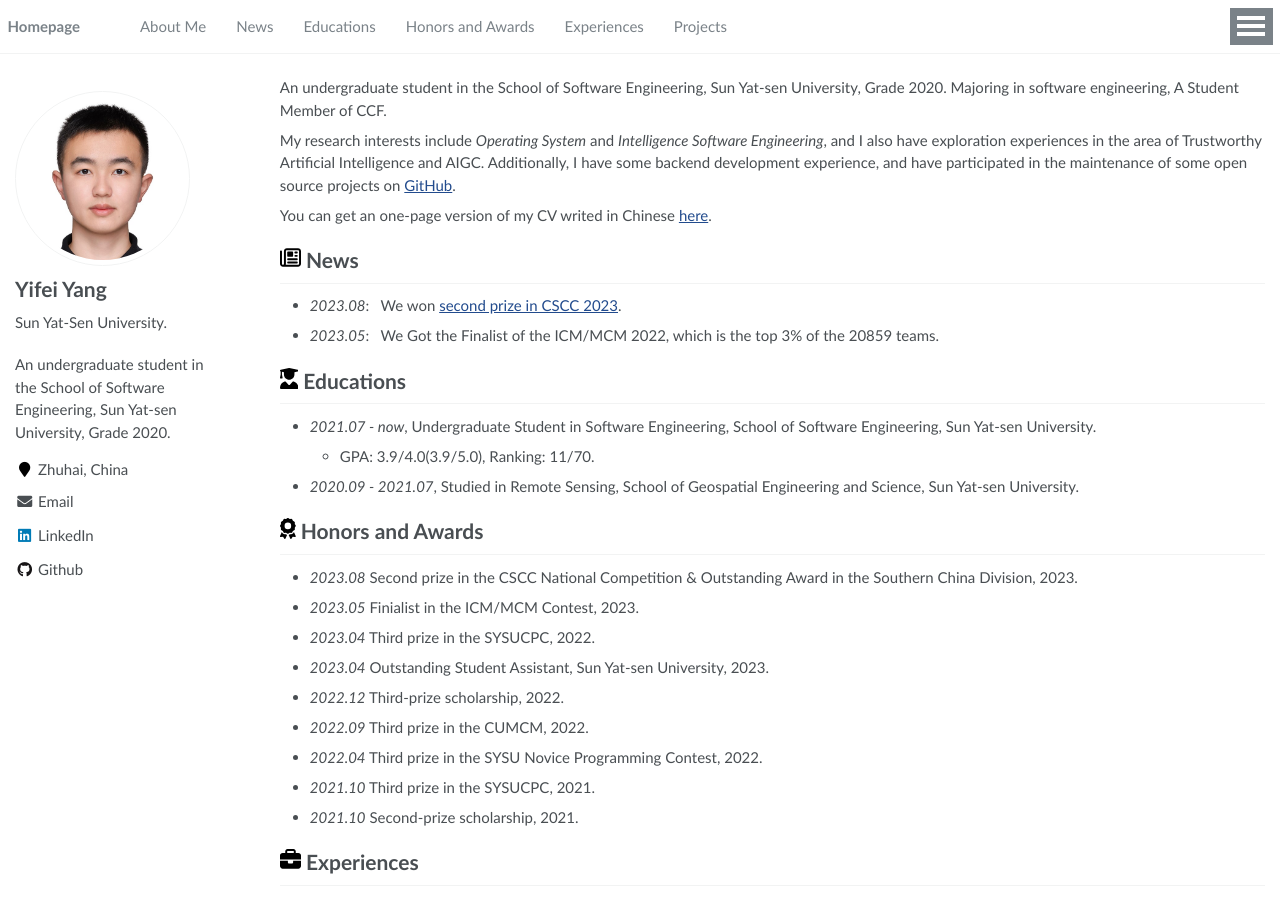
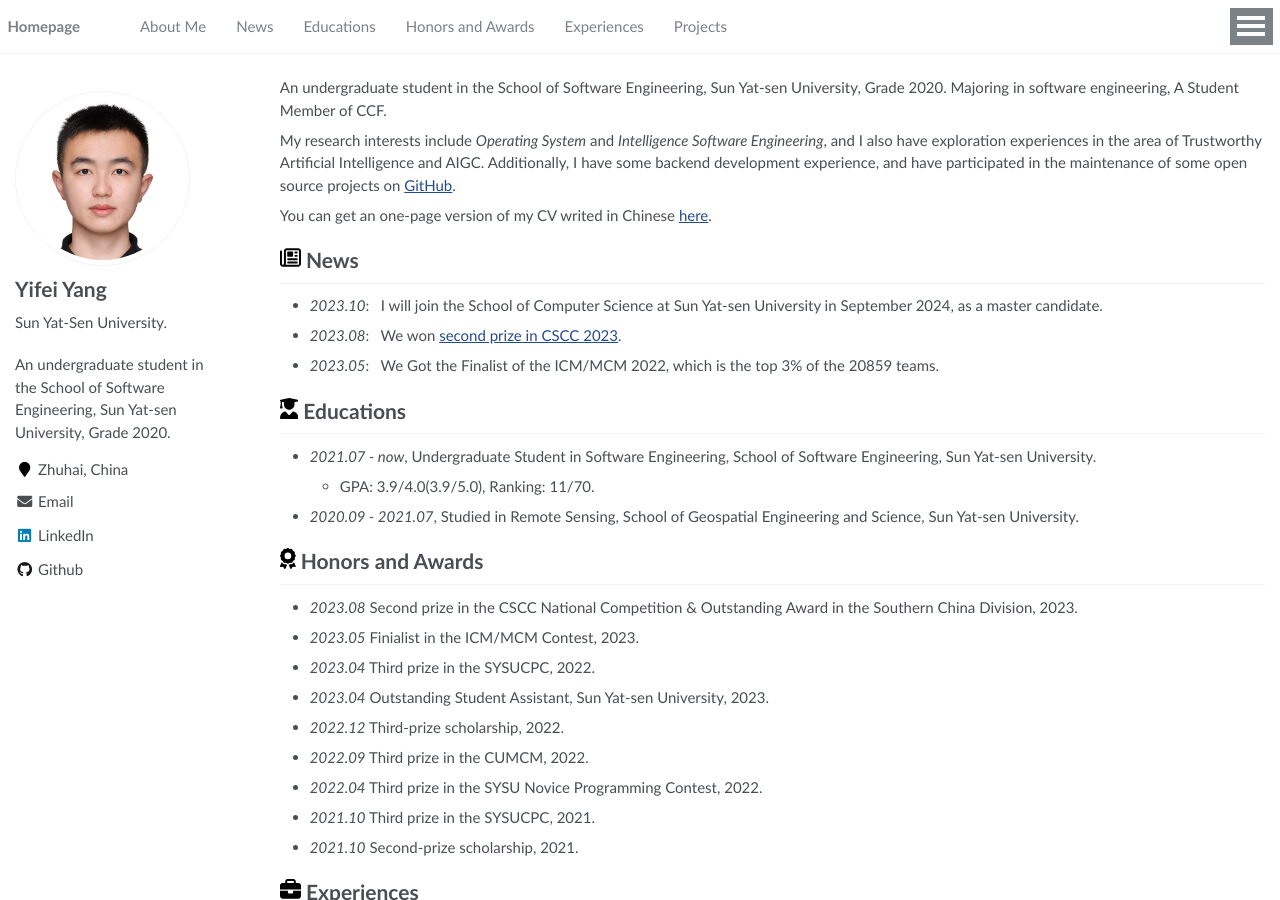
Before and after one commit to NorthSecond/Profile, a Jekyll site: the page built from _pages/about.md, in a window 1280 px wide and 900 px high. Built offline with Jekyll 4.4.1, drawn with Linux system fonts in a browser that asks for light colours; comment, search, counter and statistics services are not loaded.

Commit message:
update master

```diff
--- a/_pages/about.md
+++ b/_pages/about.md
@@ -25,6 +25,7 @@ You can get an one-page version of my CV writed in Chinese <a href="./assets/pdf
 
 # <svg xmlns="http://www.w3.org/2000/svg" height="1em" viewBox="0 0 512 512"><!--! Font Awesome Free 6.4.0 by @fontawesome - https://fontawesome.com License - https://fontawesome.com/license (Commercial License) Copyright 2023 Fonticons, Inc. --><path d="M168 80c-13.3 0-24 10.7-24 24V408c0 8.4-1.4 16.5-4.1 24H440c13.3 0 24-10.7 24-24V104c0-13.3-10.7-24-24-24H168zM72 480c-39.8 0-72-32.2-72-72V112C0 98.7 10.7 88 24 88s24 10.7 24 24V408c0 13.3 10.7 24 24 24s24-10.7 24-24V104c0-39.8 32.2-72 72-72H440c39.8 0 72 32.2 72 72V408c0 39.8-32.2 72-72 72H72zM176 136c0-13.3 10.7-24 24-24h96c13.3 0 24 10.7 24 24v80c0 13.3-10.7 24-24 24H200c-13.3 0-24-10.7-24-24V136zm200-24h32c13.3 0 24 10.7 24 24s-10.7 24-24 24H376c-13.3 0-24-10.7-24-24s10.7-24 24-24zm0 80h32c13.3 0 24 10.7 24 24s-10.7 24-24 24H376c-13.3 0-24-10.7-24-24s10.7-24 24-24zM200 272H408c13.3 0 24 10.7 24 24s-10.7 24-24 24H200c-13.3 0-24-10.7-24-24s10.7-24 24-24zm0 80H408c13.3 0 24 10.7 24 24s-10.7 24-24 24H200c-13.3 0-24-10.7-24-24s10.7-24 24-24z"/></svg> News
 
+- *2023.10*: &nbsp; I will join the School of Computer Science at Sun Yat-sen University in September 2024, as a master candidate.
 - *2023.08*: &nbsp; We won [second prize in CSCC 2023](https://gitlab.eduxiji.net/csc-os/os2023/-/raw/master/2023%E5%85%A8%E5%9B%BD%E5%A4%A7%E5%AD%A6%E7%94%9F%E8%AE%A1%E7%AE%97%E6%9C%BA%E7%B3%BB%E7%BB%9F%E8%83%BD%E5%8A%9B%E5%A4%A7%E8%B5%9B%E6%93%8D%E4%BD%9C%E7%B3%BB%E7%BB%9F%E8%AE%BE%E8%AE%A1%E8%B5%9B%E5%86%85%E6%A0%B8%E8%B5%9B%E9%81%93_%E5%8A%9F%E8%83%BD%E8%B5%9B%E9%81%93-%E7%BD%91%E7%AB%99%E5%8F%91%E5%B8%83%E7%89%88-2.pdf).
 - *2023.05*: &nbsp; We Got the Finalist of the ICM/MCM 2022, which is the top 3% of the 20859 teams.
 
```
